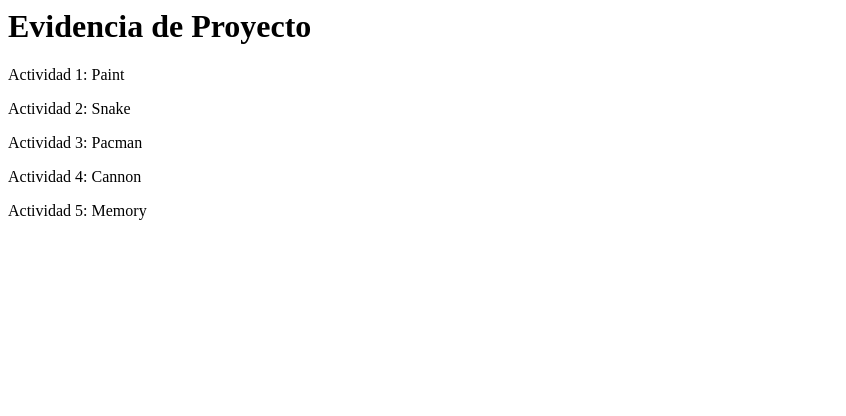
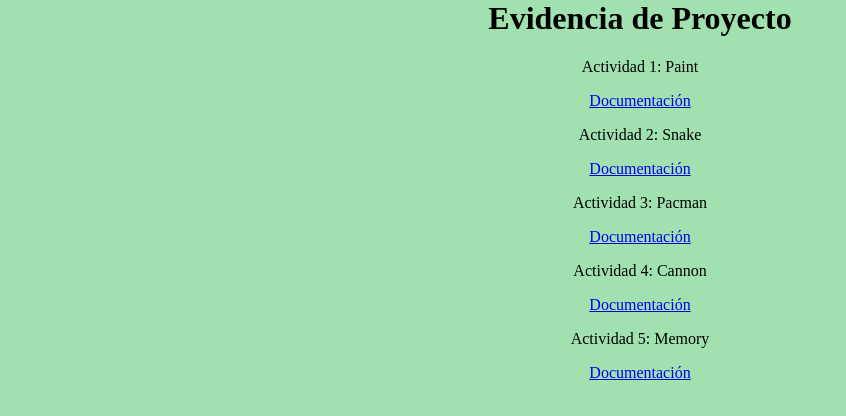
Before and after one commit to AlexisAktriuji/EvidenciaDeProyecto, a plain HTML site: page index.html in a window 1280 px wide. Shown: the whole page, without its empty margins (0-846 px from the left). Drawn offline with Linux system fonts and the light colour scheme.

Commit message:
Documentación de los códigos en el archivo index

```diff
--- a/index.html
+++ b/index.html
@@ -4,13 +4,19 @@
     <meta http-equiv="X-UA-Compatible" content="IE=edge">
     <meta name="viewport" content="width=device-width, initial-scale=1.0">
     <title>Evidencia de Proyecto</title>
+    <link rel="stylesheet" href="style.css">
 </head>
 <body>
     <h1>Evidencia de Proyecto</h1>
     <p>Actividad 1: Paint</p>
+    <a href="Paint.html">Documentación</a>
     <p>Actividad 2: Snake</p>
+    <a href="snake.html">Documentación</a>
     <p>Actividad 3: Pacman</p>
+    <a href="packman.html">Documentación</a>
     <p>Actividad 4: Cannon</p>
+    <a href="cannon.html">Documentación</a>
     <p>Actividad 5: Memory</p>
+    <a href="memory.html">Documentación</a>
 </body>
 </html>
--- /dev/null
+++ b/style.css
@@ -0,0 +1,5 @@
+body {
+    margin: 0;
+    background: #A1E1B0;
+    text-align: center;
+}
```
Also changed, not shown: Paint.html (renamed from Actividad1/Paint.html), cannon.html (renamed from Actividad4/cannon.html), memory.html (renamed from Actividad5/memory.html), packman.html (renamed from Actividad3/packman.html), snake.html (renamed from Actividad2/snake.html).
